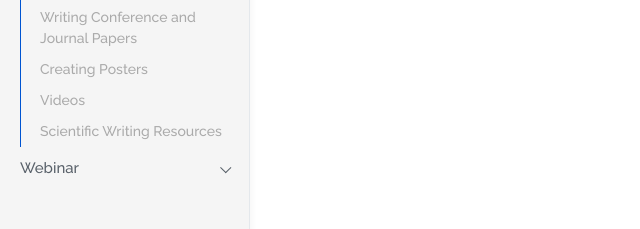
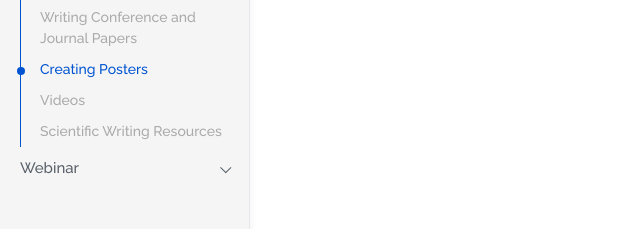
Before and after one commit to rabeshi/blackhelp, a plain HTML site: page poster.html in a window 1280 px wide. Shown: the part 349-578 px from the top of the page, 0-640 px from the left. Drawn offline with Linux system fonts and the light colour scheme.

Commit message:
Update poster.html

```diff
--- a/poster.html
+++ b/poster.html
@@ -52,7 +52,7 @@
                         <ul aria-expanded="true">
                             <li><a href="abstract.html">Writing an Abstract</a></li>
                             <li><a href="journals.html">Writing Conference and Journal Papers</a></li>
-                            <li><a href="poster.html">Creating Posters</a></li>
+                            <li class="active"><a href="poster.html">Creating Posters</a></li>
                             <li><a href="papervideos.html">Videos</a></li>
                           <!--  <li><a href="tables.html">Tables</a></li>-->
                             <li><a href="resources.html">Scientific Writing Resources</a></li>
```
